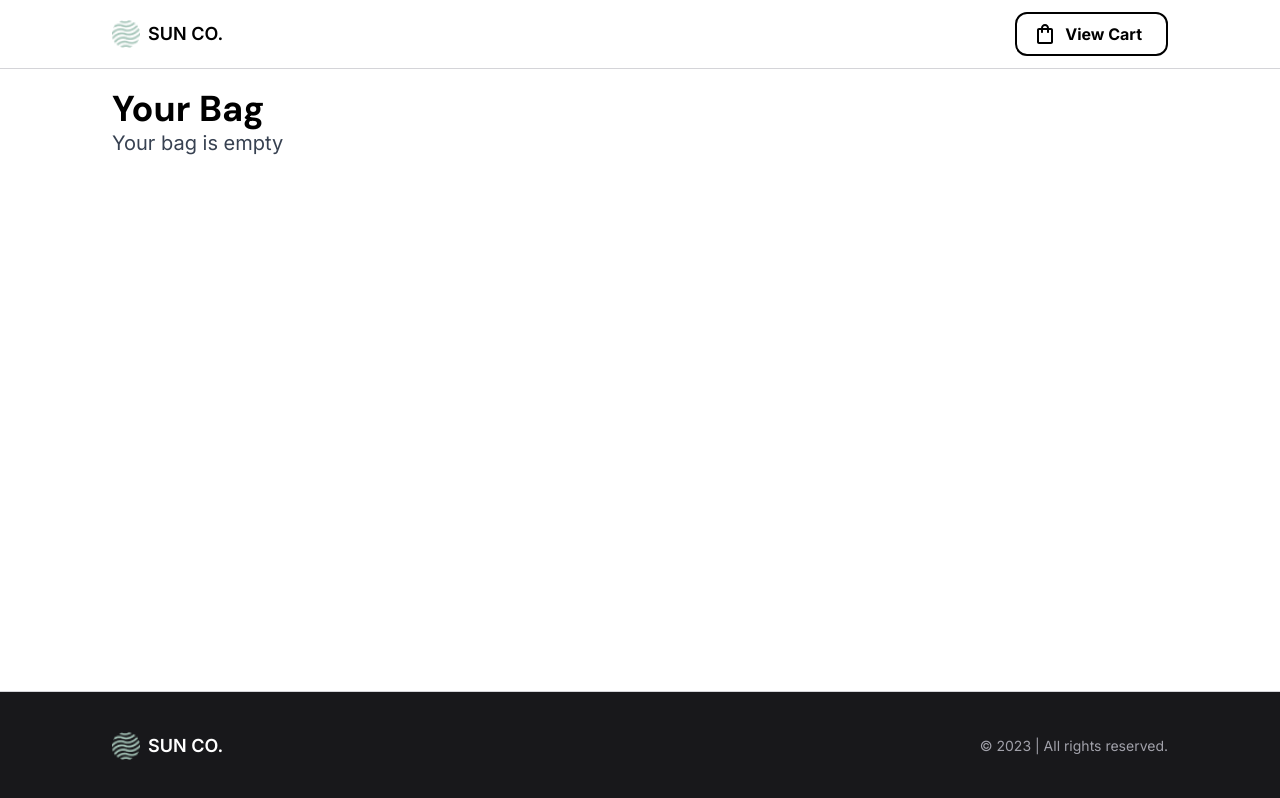
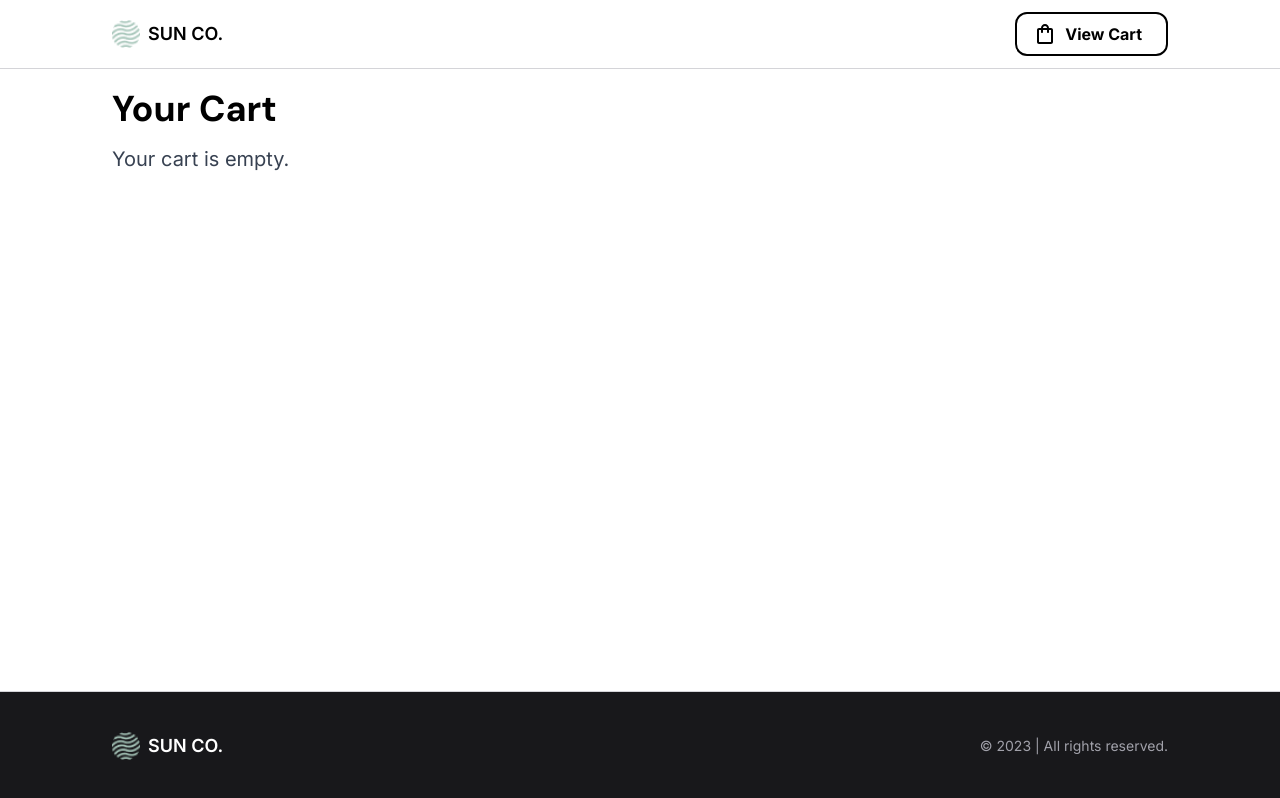
Before and after one commit to davipatricio/frontend-challenges, a Next.js app in the folder shoe-store/: page /cart in a window 1280 px wide. Built offline with nearby package versions, Linux system fonts and the light colour scheme.

Commit message:
change bag to cart

```diff
--- a/shoe-store/src/app/cart/page.tsx
+++ b/shoe-store/src/app/cart/page.tsx
@@ -24,10 +24,10 @@ export default function Home() {
 
   return (
     <>
-      <p className={clsx('text-4xl font-bold', dmSans.className)}>Your Bag</p>
+      <p className={clsx('text-4xl font-bold', dmSans.className)}>Your Cart</p>
 
       {cartSize === 0 ? (
-        <p className="text-xl text-gray-700">Your bag is empty</p>
+        <p className="text-xl text-gray-700 mt-4">Your cart is empty.</p>
       ) : (
         <div className="flex flex-col gap-4 mt-4">
           {cart.items.map((item) => {
```
